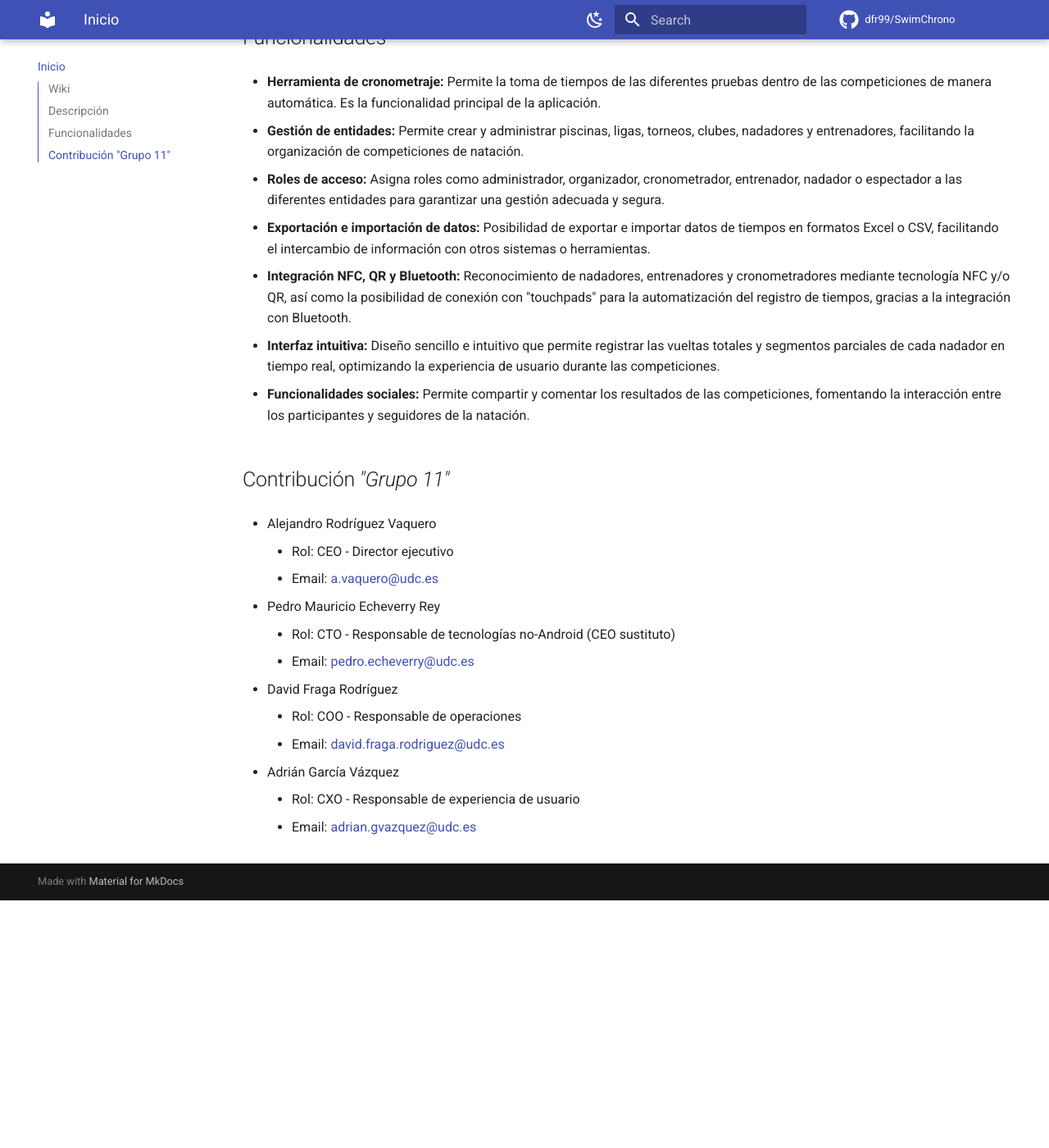
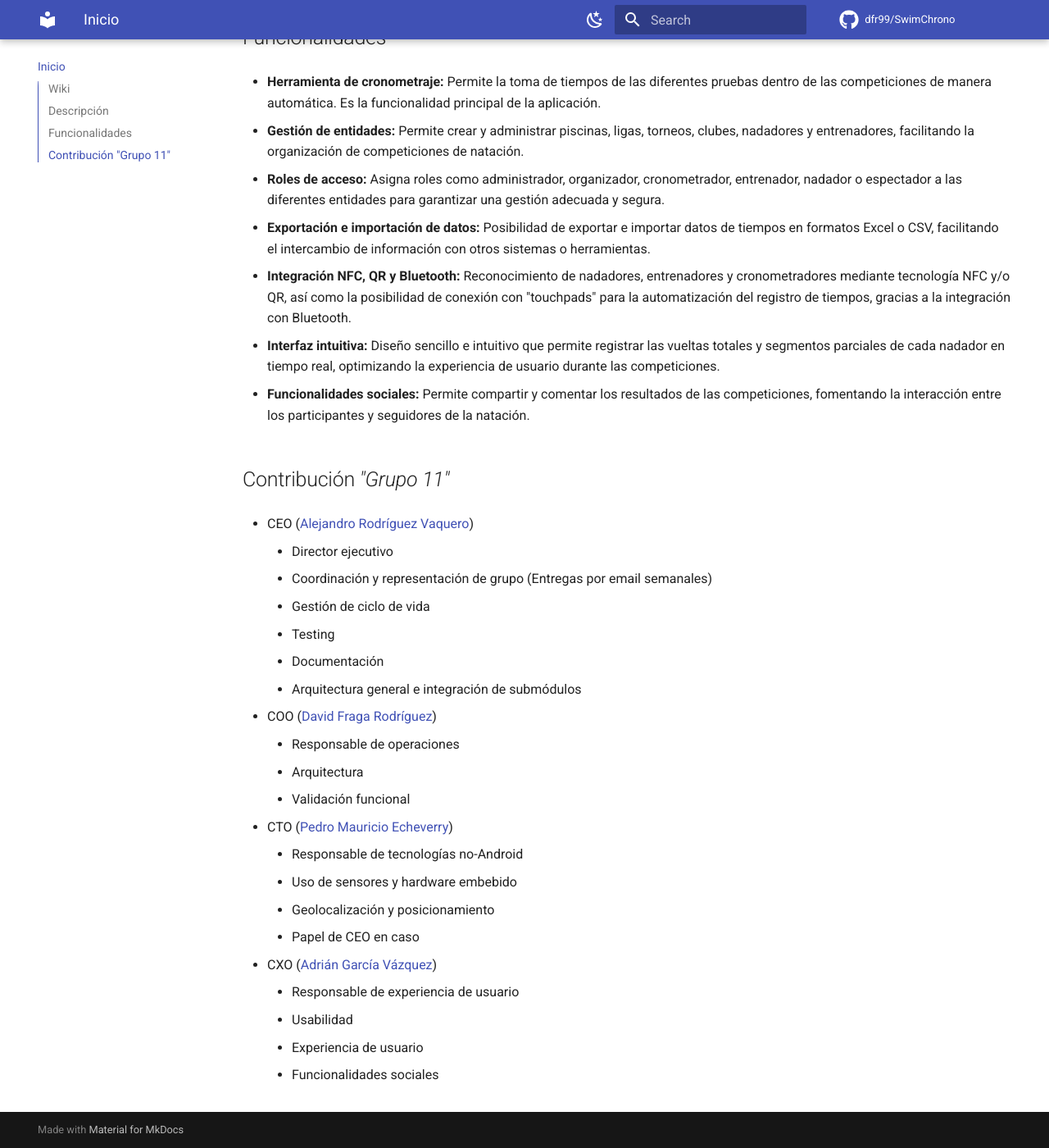
Before and after one commit to dfr99/SwimChrono, an MkDocs documentation site: the page built from docs/index.md, in a window 1280 px wide and 1400 px high, scrolled down 626 px. Shown: the whole window at 82% size. Built offline with MkDocs 1.6.1 and Material for MkDocs 9.7.7, drawn with Linux system fonts in a browser that asks for light colours; comment, search, counter and statistics services are not loaded; before the commit the page ends 1724 px from its top, so only the background shows below that.

```diff
--- a/docs/index.md
+++ b/docs/index.md
@@ -53,22 +53,27 @@ seguidores de la natación.
 
 ## Contribución *"Grupo 11"*
 
-- Alejandro Rodríguez Vaquero
+- CEO ([Alejandro Rodríguez Vaquero](mailto:a.vaquero@udc.es))
+	- Director ejecutivo
+    - Coordinación y representación de grupo (Entregas por email semanales)
+    - Gestión de ciclo de vida
+    - Testing
+    - Documentación
+    - Arquitectura general e integración de submódulos
 
-    * Rol: CEO - Director ejecutivo
-    * Email: <a.vaquero@udc.es>
+- COO ([David Fraga Rodríguez](mailto:david.fraga.rodriguez@udc.es))
+	- Responsable de operaciones
+    - Arquitectura
+    - Validación funcional
 
-- Pedro Mauricio Echeverry Rey
+- CTO ([Pedro Mauricio Echeverry](mailto:pedro.echeverry@udc.es))
+    - Responsable de tecnologías no-Android
+    - Uso de sensores y hardware embebido
+    - Geolocalización y posicionamiento
+    - Papel de CEO en caso
 
-    * Rol: CTO - Responsable de tecnologías no-Android (CEO sustituto)
-    * Email: <pedro.echeverry@udc.es>
-
-- David Fraga Rodríguez
-
-    * Rol: COO - Responsable de operaciones
-    * Email: <david.fraga.rodriguez@udc.es>
-
-- Adrián García Vázquez
-
-    * Rol: CXO - Responsable de experiencia de usuario
-    * Email: <adrian.gvazquez@udc.es>
+- CXO ([Adrián García Vázquez](mailto:adrian.gvazquez@udc.es))
+	- Responsable de experiencia de usuario
+    - Usabilidad
+    - Experiencia de usuario
+    - Funcionalidades sociales
```
Also changed, not shown: CONTRIBUTING.md (+5 -3 lines), README.md (+21 -16 lines), docs/contributing/index.md (+9 -7 lines).
